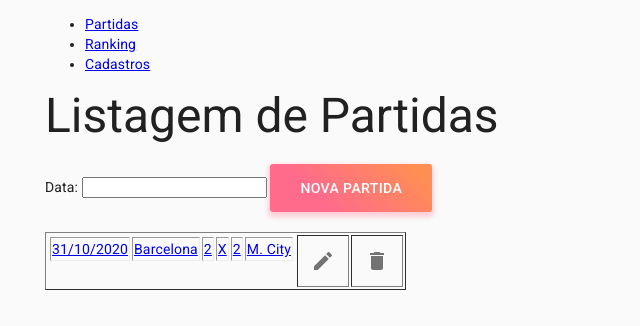
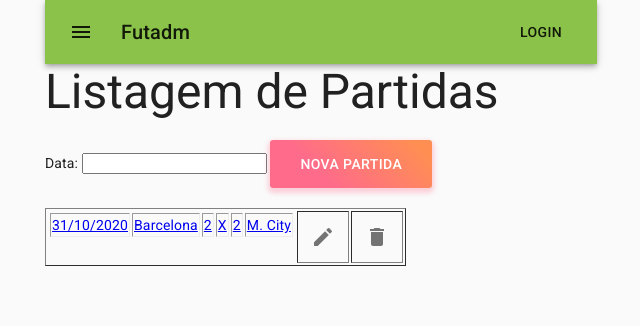
Before and after one commit to dsm-cefet-rj/trabalho-integrado-2020-1-grupo-5, a React (Create React App) app in the folder src/front-end/: page / in a window 1280 px wide. Shown: the top 326 px of the page, without its empty margins (319-959 px from the left). Built offline with nearby package versions, Linux system fonts and the light colour scheme; data requests are answered from the project's data file.

Commit message:
Criando uma AppBar com Drawer

```diff
--- a/src/front-end/src/App.js
+++ b/src/front-end/src/App.js
@@ -1,9 +1,11 @@
-import React from 'react';
+import React, {useState} from 'react';
 import {store} from './Store';
 import {Provider} from 'react-redux'
 import CssBaseline from '@material-ui/core/CssBaseline';
 import { ThemeProvider, createMuiTheme, responsiveFontSizes  } from '@material-ui/core/styles';
 import Container from '@material-ui/core/Container';
+import AppBar from './components/layout/AppBar';
+import Drawer from './components/layout/Drawer';
 
 import ListagemPartidas from './components/partidas/TabelaPartidas';
 import FormPartida, {VisualizarPartida} from './components/partidas/FormPartida';
@@ -34,7 +36,17 @@ let theme = createMuiTheme({
 
 theme = responsiveFontSizes(theme);
 
+
 const App = (props) => {
+  //estado do drawer
+  const [drawerOpen, setDrawerOpen] = useState(false);
+  //handler de abrir e fechar o drawer
+  const toggleDrawerHandler = (open) => (event) => {
+    if (event?.type === 'keydown' && (event?.key === 'Tab' || event?.key === 'Shift')) {
+        return;
+    }
+    setDrawerOpen(open);
+  };
   return( <>
             <ThemeProvider theme={theme}>
               <CssBaseline />
@@ -42,13 +54,8 @@ const App = (props) => {
               <Container maxWidth="sm">
               <Router>
                 <div>
-                  <nav>
-                    <ul>
-                      <li><Link to="/">Partidas</Link></li>
-                      <li><Link to="/partidas/novo">Ranking</Link></li>
-                      <li><Link to="/jogadores">Cadastros</Link></li>
-                    </ul>
-                  </nav>
+                <AppBar toggleDrawerHandler={toggleDrawerHandler} />
+                <Drawer open={drawerOpen} toggleDrawerHandler={toggleDrawerHandler} />
                   <Switch>
                     <Route exact path="/"><ListagemPartidas/></Route>
 
--- /dev/null
+++ b/src/front-end/src/components/layout/AppBar.js
@@ -0,0 +1,40 @@
+import React from 'react';
+import { makeStyles } from '@material-ui/core/styles';
+import AppBar from '@material-ui/core/AppBar';
+import Toolbar from '@material-ui/core/Toolbar';
+import Typography from '@material-ui/core/Typography';
+import Button from '@material-ui/core/Button';
+import IconButton from '@material-ui/core/IconButton';
+import MenuIcon from '@material-ui/icons/Menu';
+
+const useStyles = makeStyles((theme) => ({
+  root: {
+    flexGrow: 1,
+  },
+  menuButton: {
+    marginRight: theme.spacing(2),
+  },
+  title: {
+    flexGrow: 1,
+  },
+}));
+
+export default function ButtonAppBar(props) {
+  const classes = useStyles();
+
+  return (
+    <div className={classes.root}>
+      <AppBar position="static">
+        <Toolbar>
+          <IconButton edge="start" onClick={props.toggleDrawerHandler(true)} className={classes.menuButton} color="inherit" aria-label="menu">
+            <MenuIcon />
+          </IconButton>
+          <Typography variant="h6" className={classes.title}>
+            Futadm
+          </Typography>
+          <Button color="inherit">Login</Button>
+        </Toolbar>
+      </AppBar>
+    </div>
+  );
+}
--- /dev/null
+++ b/src/front-end/src/components/layout/Drawer.js
@@ -0,0 +1,45 @@
+import React from 'react';
+import MUIDrawer from '@material-ui/core/SwipeableDrawer';
+import List from '@material-ui/core/List';
+import ListItem from '@material-ui/core/ListItem';
+import ListItemIcon from '@material-ui/core/ListItemIcon';
+import ListItemText from '@material-ui/core/ListItemText';
+import Box from '@material-ui/core/Box';
+import Divider from '@material-ui/core/Divider';
+import AccountTreeIcon from '@material-ui/icons/AccountTree';
+import AddIcon from '@material-ui/icons/Add';
+import {Link} from "react-router-dom";
+
+
+export default function Drawer(props){
+
+    return(
+        <MUIDrawer anchor="left" open={props.open}
+            onOpen={props.toggleDrawerHandler(true)}
+            onClose={props.toggleDrawerHandler(false)} >
+            <Box width={250}>
+                <List>
+                    <ListItem key="Futadm">
+                        <ListItemText primary="Futadm"/>
+                    </ListItem>
+                </List>
+                <Divider/>
+                <List>
+                    <ListItem button key="Partidas" onClick={props.toggleDrawerHandler(false)} component={Link} to="/">
+                        <ListItemIcon><AddIcon /></ListItemIcon>
+                        <ListItemText primary="Partidas" />
+                    </ListItem>
+                    <ListItem button key="Ranking" onClick={props.toggleDrawerHandler(false)} component={Link} to="/partidas/novo">
+                        <ListItemIcon><AccountTreeIcon /></ListItemIcon>
+                        <ListItemText primary="Ranking" />
+                    </ListItem>
+                    <ListItem button key="Cadastros" onClick={props.toggleDrawerHandler(false)} component={Link} to="/jogadores">
+                        <ListItemIcon><AccountTreeIcon /></ListItemIcon>
+                        <ListItemText primary="Cadastros" />
+                    </ListItem>
+                </List>
+            </Box>
+        </MUIDrawer>
+    )
+
+}
```
